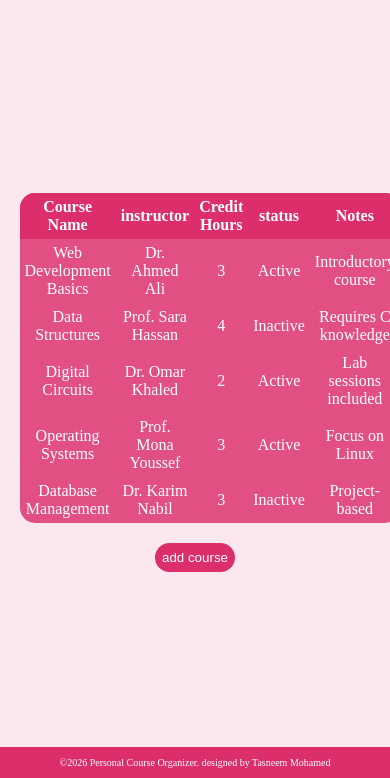
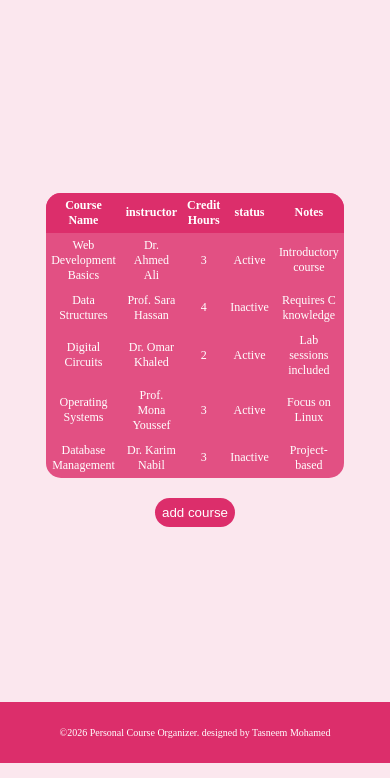
Before and after one commit to TasneemM27/personal_course_organizer, a plain HTML site: page courses.html in a window 390 px wide. Shown: the part 87-865 px from the top of the page. Drawn offline with Linux system fonts and the light colour scheme.

Commit message:
Add files via upload

```diff
--- a/courses.html
+++ b/courses.html
@@ -3,10 +3,12 @@
     <head>
         <title>Personal Course Organizer</title>
         <link rel="stylesheet" href="style.css">
+        <meta charset="UTF-8">
+        <meta name="viewport" content="width=device-width , initial-scale=1.0">
     </head>
 
     <body>
-       <header class="header">
+       <header>
 
           <h1>Personal Course Organizer💖</h1>
 
@@ -68,8 +70,8 @@
             </tbody>
         </table>
         <a href="add.html">
-<button>add course</button>
-</a>
+          <button>add course</button>
+        </a>
        </main>
        <footer>
          <p>©2026 Personal Course Organizer. designed by Tasneem Mohamed</p>
--- a/style.css
+++ b/style.css
@@ -1,7 +1,11 @@
 body{
     background-color:#fbe7ee;
     margin: 0%;
+    display: grid;
+  grid-template-rows: auto 1fr auto;
+  min-height: 100vh;
 }
+
 
 header{
     display: flex;
@@ -11,6 +15,7 @@
     padding: 0 10px;
     color: white;
 }
+
 header nav a{
     padding: 5px 10px;
     text-decoration: none;
@@ -44,7 +49,7 @@
 }
 footer{
     background-color: #dc2e6b;
-    padding: 0%;
+    padding: 15px;
     margin: 0%;
     display: flex;
     justify-content: center;
@@ -61,6 +66,8 @@
     overflow: hidden;
     box-shadow: #dc2e6b;
     color: white;
+   /* overflow-x: auto;*/
+
 }
 
 thead{
@@ -68,10 +75,12 @@
     color:rgb(255, 255, 255);
 }
 th , td{
-    padding: 17px;
+    padding: 10px;
     text-align: center;
 
 }
+
+
 form{
     color: rgb(91, 89, 89);
     padding: 50px;
@@ -112,6 +121,7 @@
 }
 th , td{
     padding: 5px;
+    font-size: 12px;
 }
 form{
    width: 30%;
```
Also changed, not shown: add.html (+2 -0 lines), contact.html (+2 -0 lines), index.html (+2 -0 lines).
